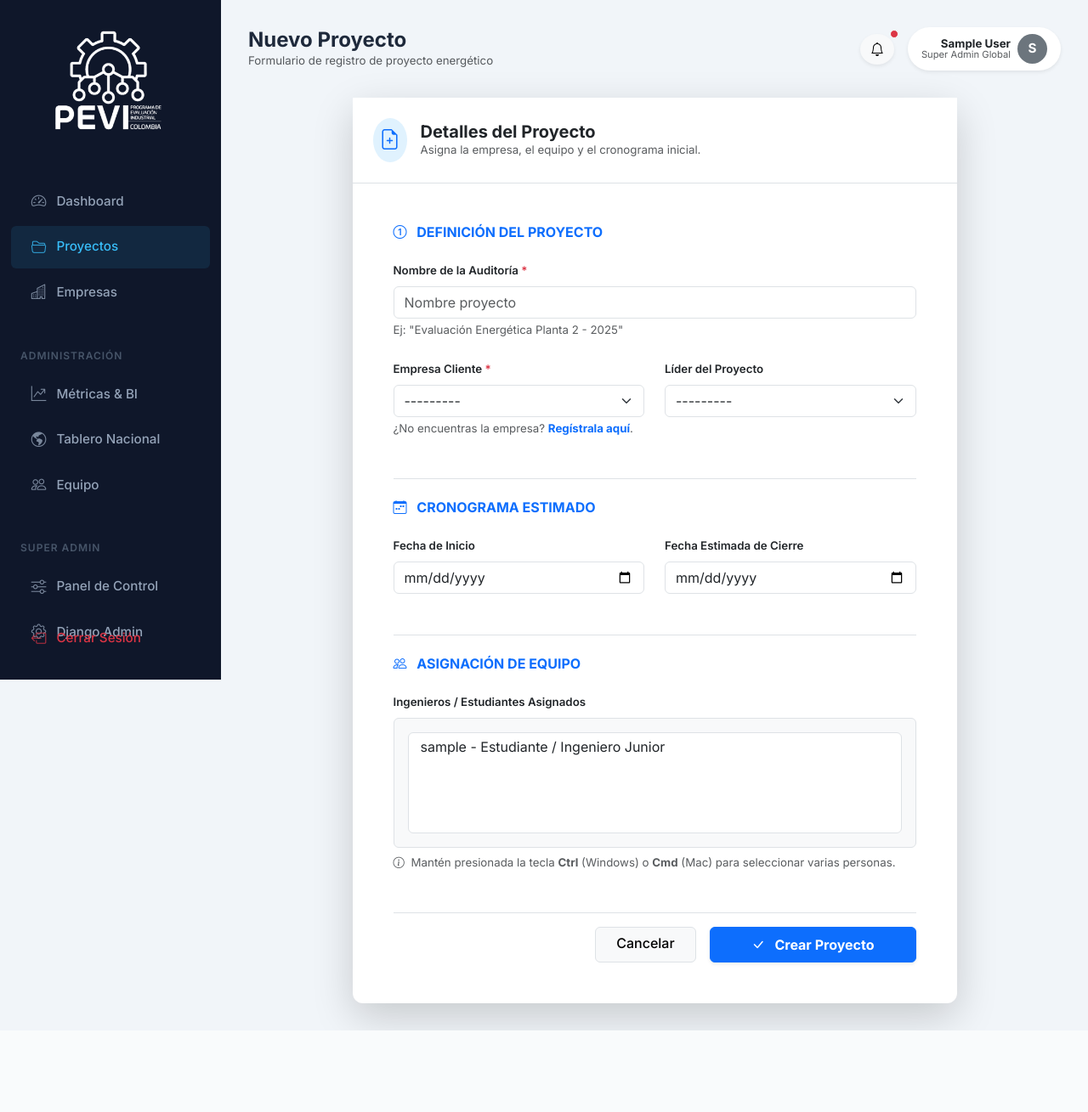
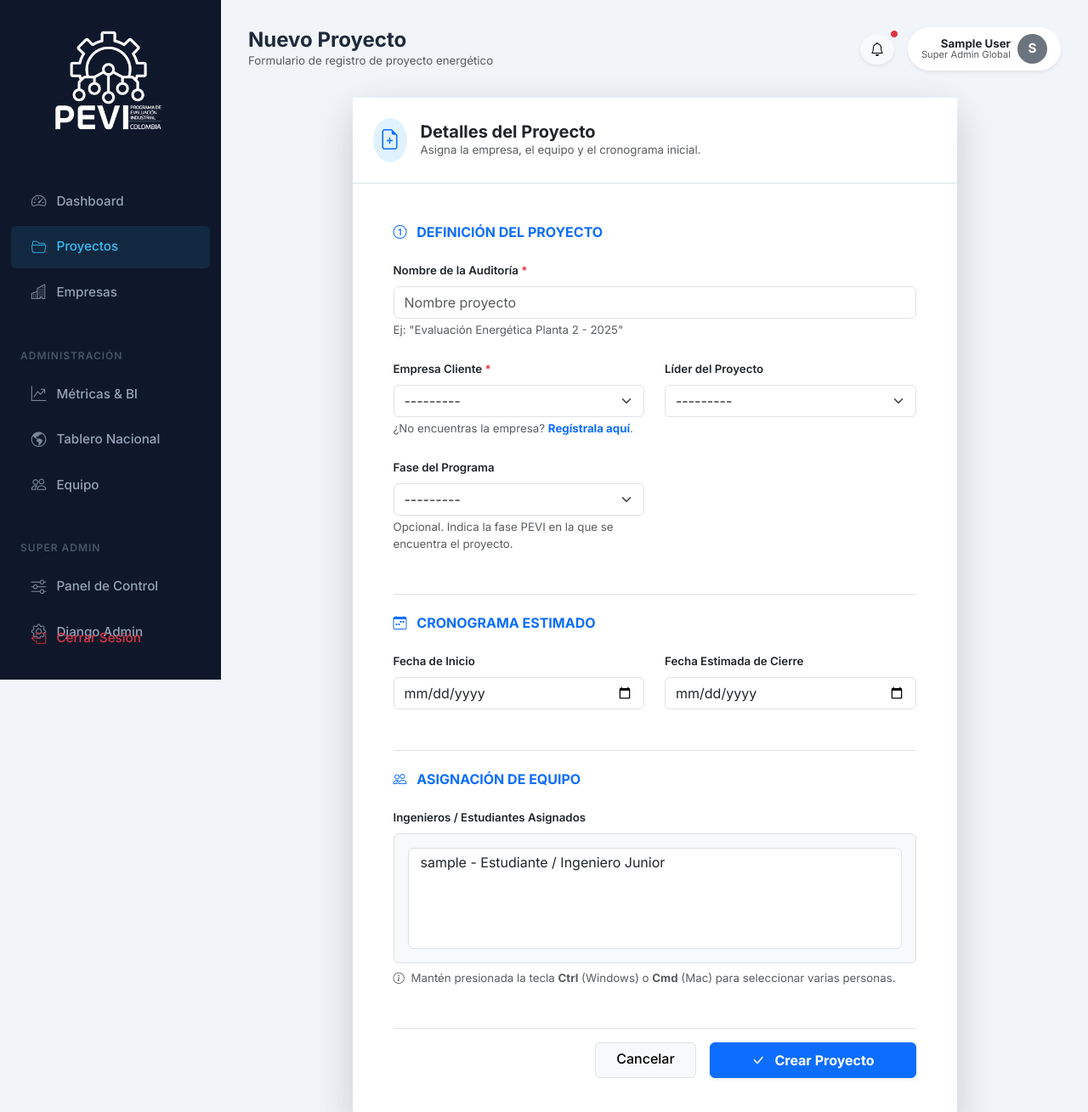
Before and after one commit to Santiago-caicedo/sistema_pevi, a Django app: page /app/proyectos/nuevo/ in a window 1280 px wide. Shown: the top 1309 px of the page at 85% size. Before the commit the page ends 1213 px from the top, so only its background shows below. Run offline with Django 5.2, Linux system fonts and the light colour scheme; the visitor is signed in with stand-in values (Sample User, id 1); data comes from the database, SQL or seed files in the repository; data that the repository does not hold is empty.

Commit message:
ajuste en formularios

```diff
--- a/gestion/views.py
+++ b/gestion/views.py
@@ -409,6 +409,10 @@ def crear_proyecto(request):
         if form.is_valid():
             proyecto = form.save(commit=False)
 
+            # Auto-asignar líder si es Profesor y no seleccionó uno
+            if request.user.rol == 'PROFESOR' and not proyecto.lider_proyecto:
+                proyecto.lider_proyecto = request.user
+
             # Asignar centro del creador
             if request.user.centro_pevi:
                 proyecto.centro = request.user.centro_pevi
@@ -438,7 +442,11 @@ def crear_proyecto(request):
             messages.success(request, "Proyecto iniciado correctamente.")
             return redirect('detalle_proyecto', proyecto_id=proyecto.id)
     else:
-        form = ProyectoForm(user=request.user)
+        # Pre-seleccionar al Profesor como líder
+        initial = {}
+        if request.user.rol == 'PROFESOR':
+            initial['lider_proyecto'] = request.user
+        form = ProyectoForm(user=request.user, initial=initial)
     return render(request, 'gestion/proyecto_form.html', {'form': form, 'titulo': 'Nuevo Proyecto'})
 
 @login_required
--- a/templates/gestion/proyecto_form.html
+++ b/templates/gestion/proyecto_form.html
@@ -55,6 +55,12 @@
                             <label class="form-label fw-semibold text-dark small">Líder del Proyecto</label>
                             {{ form.lider_proyecto }}
                         </div>
+
+                        <div class="col-md-6">
+                            <label class="form-label fw-semibold text-dark small">Fase del Programa</label>
+                            {{ form.fase }}
+                            <div class="form-text">Opcional. Indica la fase PEVI en la que se encuentra el proyecto.</div>
+                        </div>
                     </div>
 
                     <h6 class="text-uppercase text-primary fw-bold mb-4 text-xs tracking-wide border-top pt-4">
```
